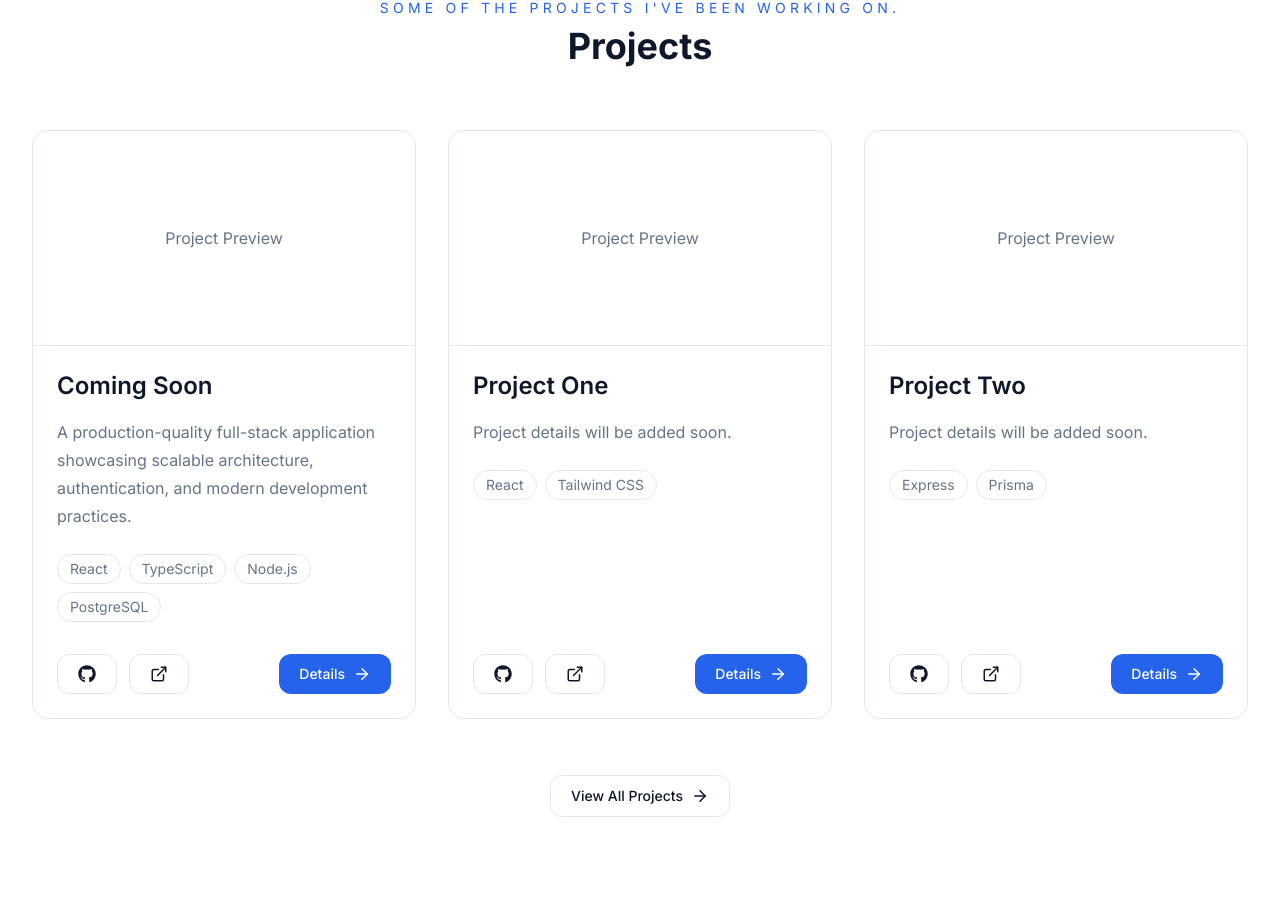
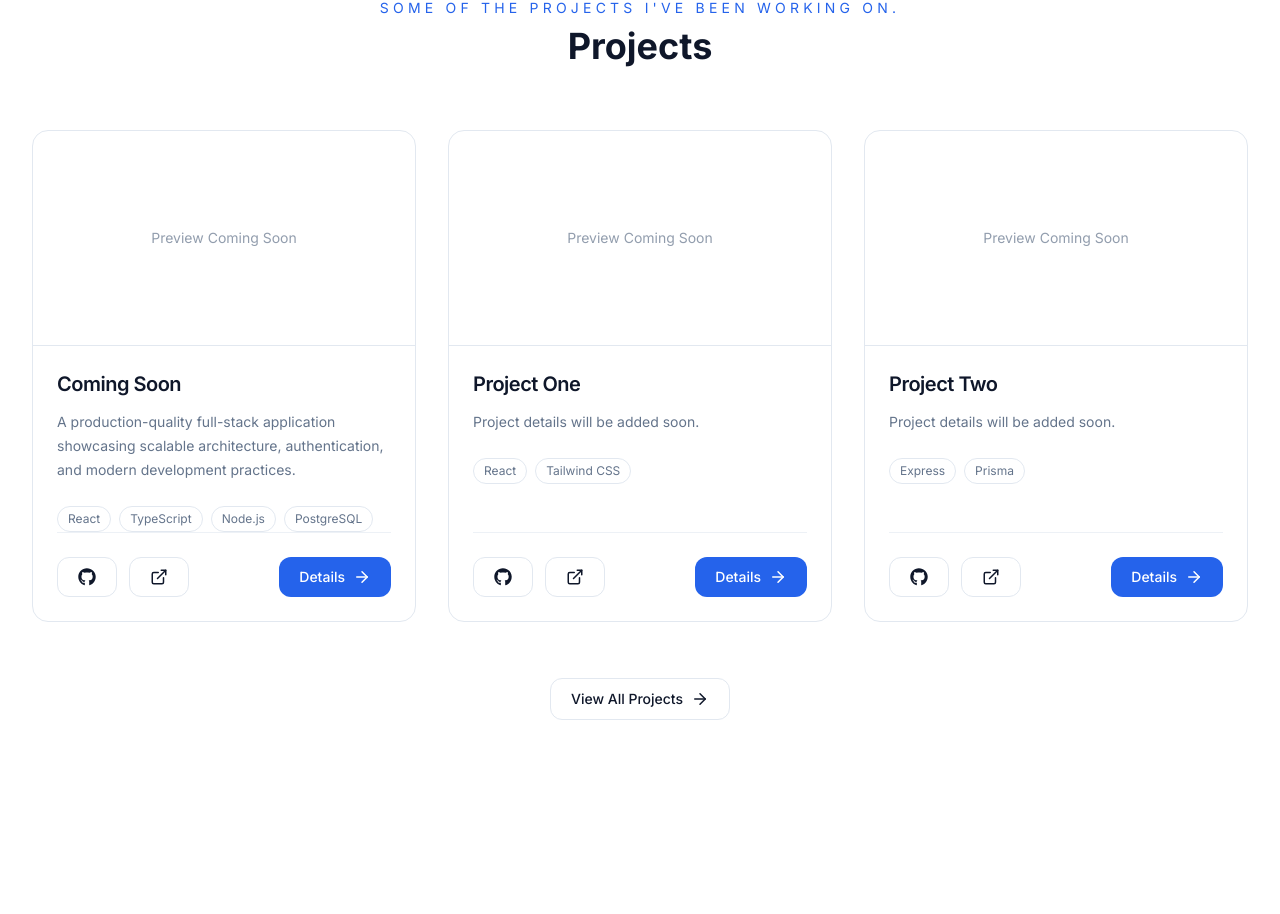
Before and after one commit to thedev-mohammadali/portfolio, a React (Vite) app: page / in a window 1280 px wide. Shown: the part 3519-4433 px from the top of the page. Built offline with nearby package versions, Linux system fonts and the light colour scheme.

Commit message:
fix(project): fix scroll bug

```diff
--- a/src/components/sections/Projects.tsx
+++ b/src/components/sections/Projects.tsx
@@ -23,20 +23,25 @@ const Projects = () => {
           {homeProjects.map((project) => (
             <article
               key={project.id}
-              className="border-border bg-card flex h-full flex-col overflow-hidden rounded-2xl border transition-all duration-300 hover:-translate-y-1 hover:shadow-lg"
+              className="group border-border bg-card flex h-full flex-col overflow-hidden rounded-2xl border transition-all duration-300 hover:-translate-y-2 hover:shadow-xl"
             >
               {/* Preview */}
-              <div className="border-border bg-muted flex aspect-video items-center justify-center border-b">
-                <span className="text-muted-foreground">Project Preview</span>
+              <div className="border-border from-muted/60 to-muted relative flex aspect-video items-center justify-center overflow-hidden border-b bg-linear-to-br">
+                <div className="text-muted-foreground text-sm opacity-70 transition group-hover:opacity-100">
+                  Preview Coming Soon
+                </div>
+
+                {/* subtle glow effect */}
+                <div className="bg-primary/5 absolute inset-0 opacity-0 transition group-hover:opacity-100" />
               </div>
 
               {/* Content */}
               <div className="flex flex-1 flex-col p-6">
-                <h3 className="text-foreground text-2xl font-semibold">
+                <h3 className="text-foreground group-hover:text-primary text-xl font-semibold tracking-tight transition-colors">
                   {project.title}
                 </h3>
 
-                <p className="text-muted-foreground mt-4 leading-7">
+                <p className="text-muted-foreground mt-3 text-sm leading-6">
                   {project.description}
                 </p>
 
@@ -45,7 +50,7 @@ const Projects = () => {
                   {project.technologies.map((tech) => (
                     <span
                       key={tech}
-                      className="border-border bg-background text-muted-foreground rounded-full border px-3 py-1 text-sm"
+                      className="border-border bg-background/60 text-muted-foreground hover:border-primary/40 hover:text-primary rounded-full border px-2.5 py-1 text-xs backdrop-blur-sm transition"
                     >
                       {tech}
                     </span>
@@ -53,12 +58,13 @@ const Projects = () => {
                 </div>
 
                 {/* Actions */}
-                <div className="mt-auto flex items-center justify-between pt-8">
+                <div className="border-border/60 mt-auto flex items-center justify-between border-t pt-6">
                   <div className="flex gap-3">
                     <LinkButton
                       href={project.github}
                       variant="outline"
                       aria-label="GitHub Repository"
+                      className="hover:border-primary/40 transition"
                     >
                       <FaGithub size={18} />
                     </LinkButton>
@@ -67,14 +73,21 @@ const Projects = () => {
                       href={project.live}
                       variant="outline"
                       aria-label="Live Demo"
+                      className="hover:border-primary/40 transition"
                     >
                       <ExternalLink size={18} />
                     </LinkButton>
                   </div>
 
-                  <Button onClick={() => setSelectedProject(project)}>
-                    Details
-                    <ArrowRight size={18} />
+                  <Button
+                    onClick={() => setSelectedProject(project)}
+                    className="group/btn"
+                  >
+                    <span>Details</span>
+                    <ArrowRight
+                      size={18}
+                      className="transition-transform group-hover/btn:translate-x-1"
+                    />
                   </Button>
                 </div>
               </div>
--- a/src/components/sections/projects/ProjectModal.tsx
+++ b/src/components/sections/projects/ProjectModal.tsx
@@ -21,21 +21,21 @@ type Props = {
 
 const ProjectModal = ({ project, onClose }: Props) => {
   useEffect(() => {
+    if (!project) return;
+
+    document.body.classList.add("overflow-hidden");
+
     const handleKeyDown = (e: KeyboardEvent) => {
-      if (e.key === "Escape") {
-        onClose();
-      }
+      if (e.key === "Escape") onClose();
     };
 
     window.addEventListener("keydown", handleKeyDown);
 
-    document.body.style.overflow = "hidden";
-
     return () => {
+      document.body.classList.remove("overflow-hidden");
       window.removeEventListener("keydown", handleKeyDown);
-      document.body.style.overflow = "";
     };
-  }, [onClose]);
+  }, [project, onClose]);
   return (
     <AnimatePresence>
       {project && (
```
